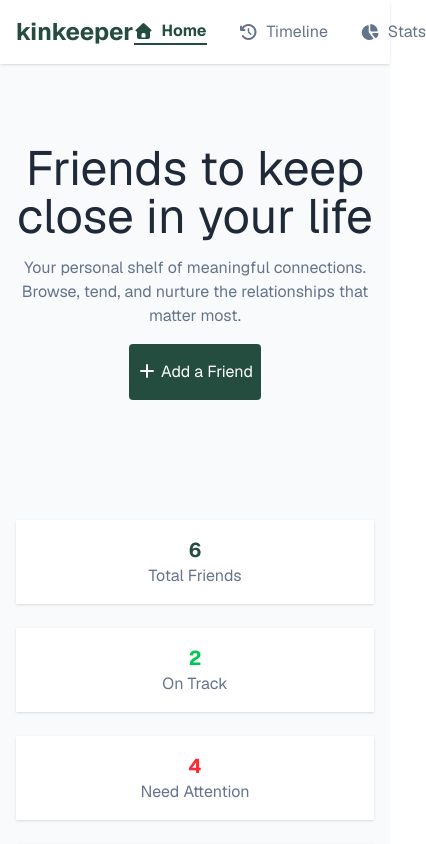
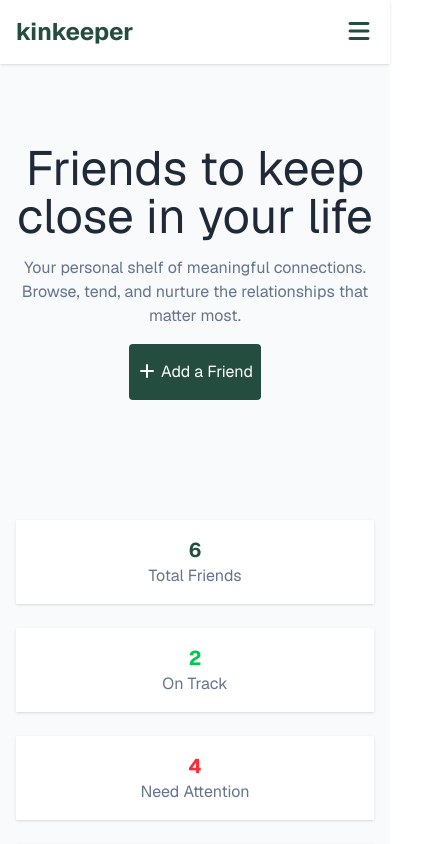
Before and after one commit to raimasaniyat/kinkeeper, a React (Vite) app: page / in a window 390 px wide. Shown: the top 844 px of the page, 426 px wide, since content can reach past the window. Built offline with nearby package versions, Linux system fonts and the light colour scheme.

Commit message:
Some minor bugs are fixed and re-deploying dist file as well.

```diff
--- a/src/Navbar.jsx
+++ b/src/Navbar.jsx
@@ -1,6 +1,9 @@
+import { useState } from "react";
 import { NavLink } from "react-router-dom";
 
 const Navbar = () => {
+    const [isOpen, setIsOpen] = useState(false);
+
     const linkClass = ({ isActive }) =>
         isActive ? "text-[#244d3f] font-bold border-b-2 border-[#244d3f] flex items-center gap-2"
                  : "text-[#64748B] flex items-center gap-2 hover:text-[#244d3f]";
@@ -9,20 +12,40 @@
         <nav className="bg-white shadow-sm sticky top-0 z-50">
             <div className="max-w-[1110px] mx-auto px-4 py-4 flex justify-between items-center">
                 <div className="text-2xl font-bold text-[#244d3f]">kinkeeper</div>
-                <div className="flex gap-8">
-                    <NavLink to="/" className={linkClass}>
-                        <i className="fa-solid fa-house"></i> Home
-                    </NavLink>
-                    <NavLink to="/timeline" className={linkClass}>
-                        <i className="fa-solid fa-clock-rotate-left"></i> Timeline
-                    </NavLink>
-                    <NavLink to="/stats" className={linkClass}>
-                        <i className="fa-solid fa-chart-pie"></i> Stats
-                    </NavLink>
+
+                <button
+                    className="md:hidden text-[#244d3f] text-2xl"
+                    onClick={() => setIsOpen(!isOpen)}
+                >
+                    <i className={`fa-solid ${isOpen ? 'fa-xmark' : 'fa-bars'}`}></i>
+                </button>
+
+                <div className="hidden md:flex gap-8">
+                    <NavLinks linkClass={linkClass} />
                 </div>
             </div>
+
+            {isOpen && (
+                <div className="md:hidden bg-white border-t flex flex-col gap-4 p-4 pb-6 shadow-lg">
+                    <NavLinks linkClass={linkClass} onClick={() => setIsOpen(false)} />
+                </div>
+            )}
         </nav>
     );
 };
 
+const NavLinks = ({ linkClass, onClick }) => (
+    <>
+        <NavLink to="/" className={linkClass} onClick={onClick}>
+            <i className="fa-solid fa-house"></i> Home
+        </NavLink>
+        <NavLink to="/timeline" className={linkClass} onClick={onClick}>
+            <i className="fa-solid fa-clock-rotate-left"></i> Timeline
+        </NavLink>
+        <NavLink to="/stats" className={linkClass} onClick={onClick}>
+            <i className="fa-solid fa-chart-pie"></i> Stats
+        </NavLink>
+    </>
+);
+
 export default Navbar;
```
Also changed, not shown: 1 other file (tests, documents, lock files or other folders).
